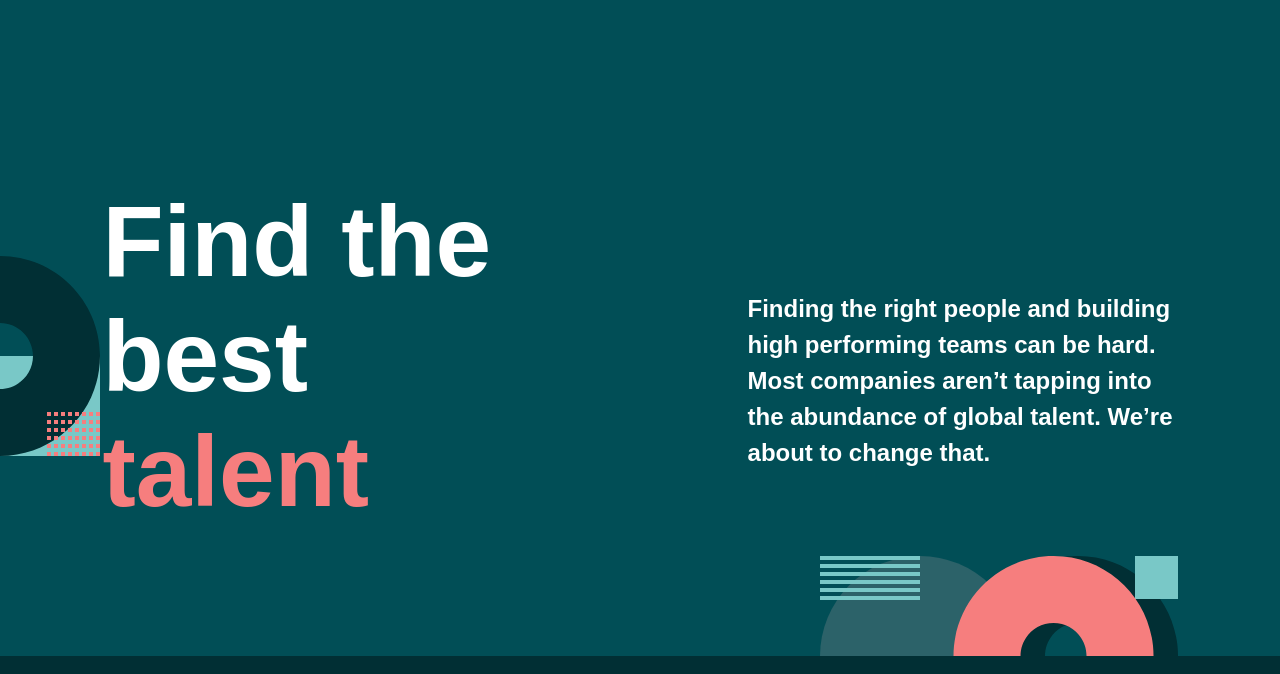
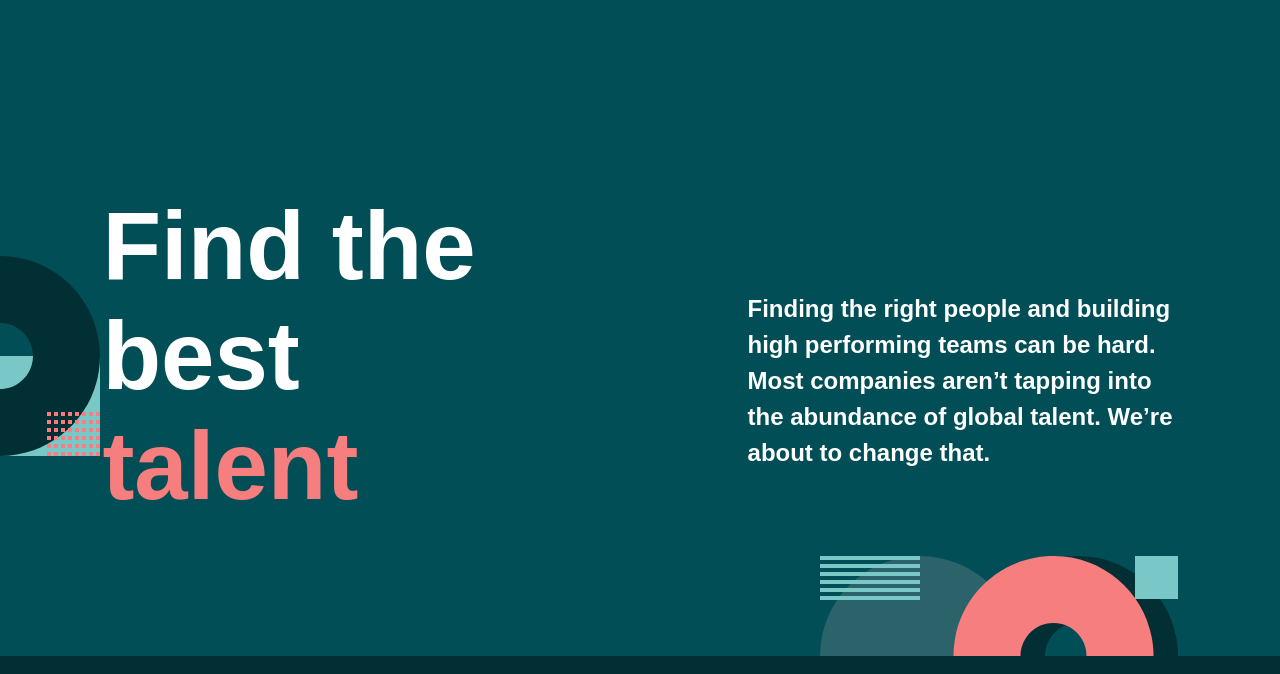
Before and after one commit to monsterkosh/teambravo, a plain HTML site: page index.html in a window 1280 px wide. Shown: the part 126-800 px from the top of the page. Drawn offline with Linux system fonts and the light colour scheme.

Commit message:
px to rem

```diff
--- a/assets/style/devices/desktop.css
+++ b/assets/style/devices/desktop.css
@@ -92,10 +92,9 @@ header {
 }
 
 .header-title h1 {
-    font-size: 100px;
+    font-size: 6rem;
     color: var(--color-white);
     font-family: var(--font-nav);
-
 }
 
 .header-title span:nth-child(1) {
@@ -529,10 +528,6 @@ textarea:focus, input:focus {
     width: 100%;
 }
 
-.dir-card-content {
-    /* background-color: yellow; */
-}
-
 .dir-avatar img {
     border-radius: 50%;
     border: 2px solid var(--color-light-green);
```
